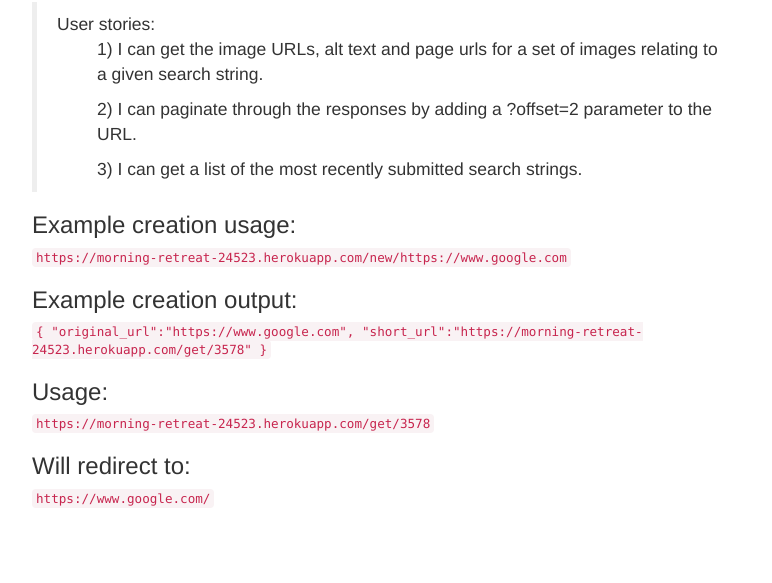
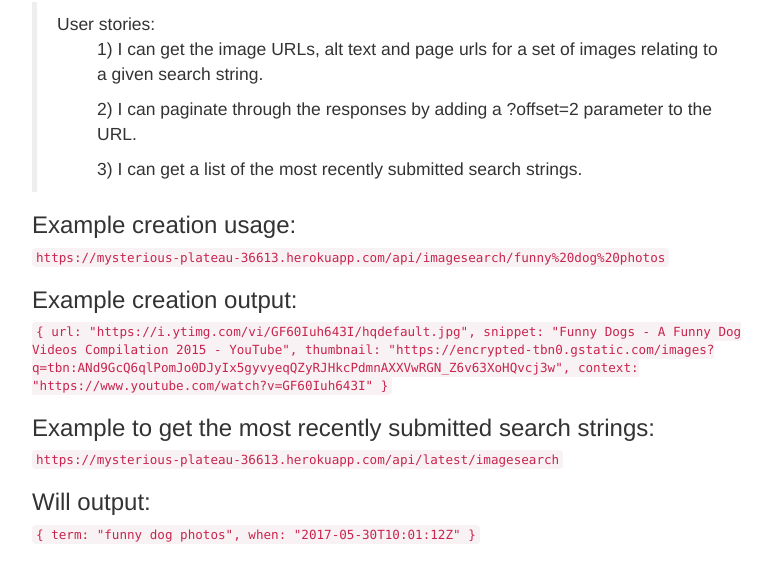
Before and after one commit to AndrewRMorgan/image-search, a plain HTML site: page static/index.html in a window 1280 px wide. Shown: the part 107-690 px from the top of the page, without its empty margins (248-1020 px from the left). Drawn offline with nearby package versions, Linux system fonts and the light colour scheme.

Commit message:
change html file

```diff
--- a/static/index.html
+++ b/static/index.html
@@ -19,13 +19,21 @@
       	<ul>3) I can get a list of the most recently submitted search strings.</ul>
       </blockquote>
       <h3>Example creation usage:</h3>
-      <code>https://morning-retreat-24523.herokuapp.com/new/https://www.google.com</code><br/>
+      <code>https://mysterious-plateau-36613.herokuapp.com/api/imagesearch/funny%20dog%20photos</code><br/>
       <h3>Example creation output:</h3>
-      <code>{ "original_url":"https://www.google.com", "short_url":"https://morning-retreat-24523.herokuapp.com/get/3578" }</code>
-      <h3>Usage:</h3>
-      <code>https://morning-retreat-24523.herokuapp.com/get/3578</code>
-      <h3>Will redirect to:</h3>
-      <code>https://www.google.com/</code>
+      <code>{
+url: "https://i.ytimg.com/vi/GF60Iuh643I/hqdefault.jpg",
+snippet: "Funny Dogs - A Funny Dog Videos Compilation 2015 - YouTube",
+thumbnail: "https://encrypted-tbn0.gstatic.com/images?q=tbn:ANd9GcQ6qlPomJo0DJyIx5gyvyeqQZyRJHkcPdmnAXXVwRGN_Z6v63XoHQvcj3w",
+context: "https://www.youtube.com/watch?v=GF60Iuh643I"
+}</code>
+      <h3>Example to get the most recently submitted search strings:</h3>
+      <code>https://mysterious-plateau-36613.herokuapp.com/api/latest/imagesearch</code>
+      <h3>Will output:</h3>
+      <code>{
+term: "funny dog photos",
+when: "2017-05-30T10:01:12Z"
+}</code>
     </div>
   </body>
 </html>
```
